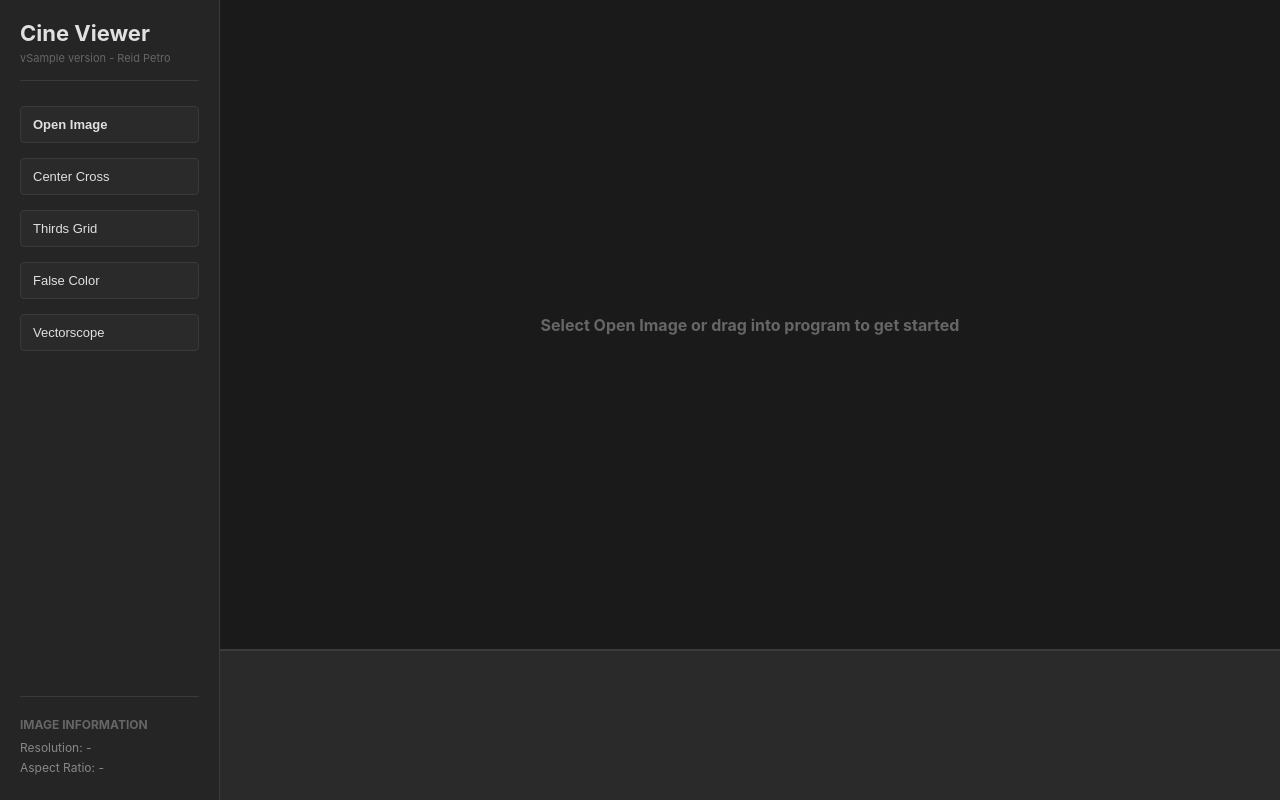
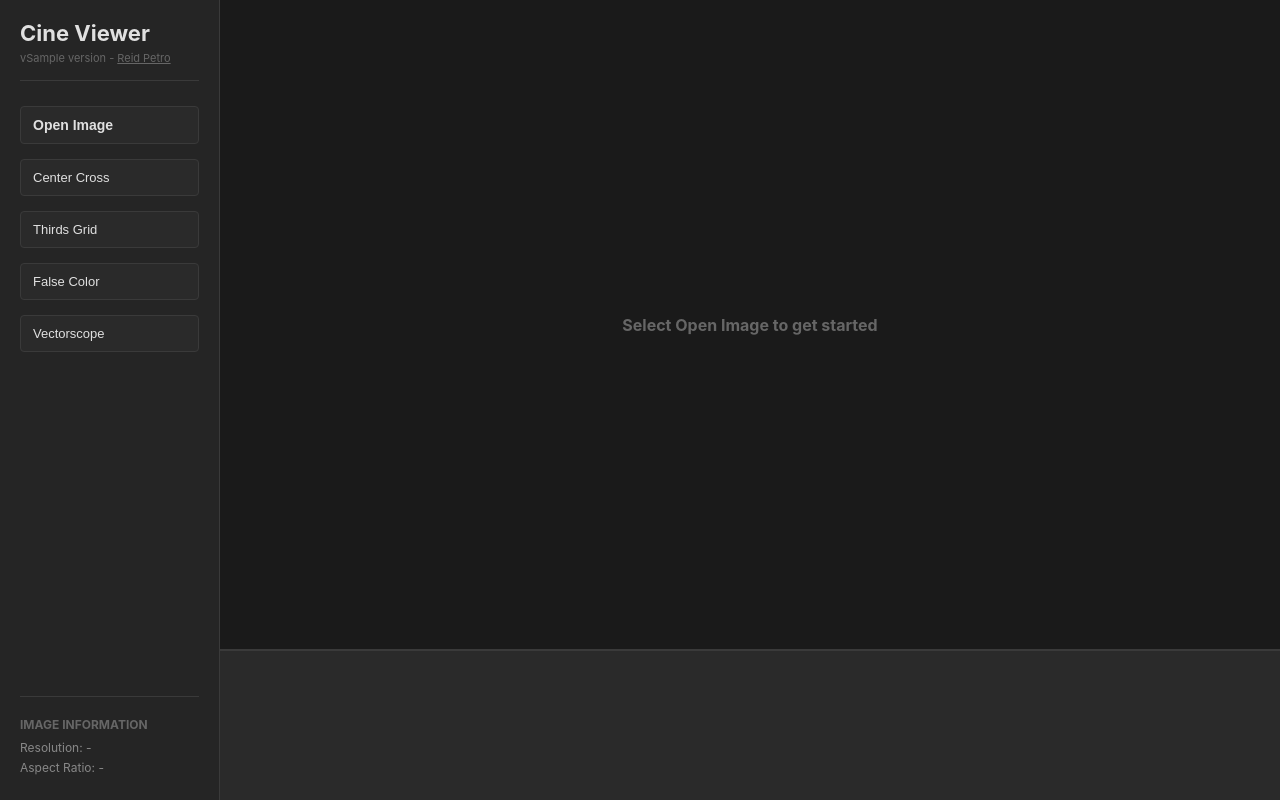
Before and after one commit to madmanhulk/cine-viewer, a Flask app: template src/cineviewer/templates/index.html in a window 1280 px wide. Run offline with Flask 3, Linux system fonts and the light colour scheme; the template is opened without the code that fills it: most values are stand-ins (such as "Sample title", 1, 10 or a date in 2020); parts of the project's set-up code (start-up, migrations or seed data) failed here and were passed over.

Commit message:
index, hyperlink adjusted text, added logging v0.25

```diff
--- a/src/cineviewer/app.py
+++ b/src/cineviewer/app.py
@@ -5,6 +5,11 @@ from PIL import Image
 import io
 import base64
 import os
+import time
+import logging
+import threading
+from datetime import datetime
+from collections import defaultdict
 
 # Read version from VERSION file
 with open(os.path.join(os.path.dirname(__file__), 'VERSION')) as f:
@@ -14,6 +19,18 @@ app = Flask(__name__, template_folder='templates', static_folder='static')
 app.config['MAX_CONTENT_LENGTH'] = 50 * 1024 * 1024  # 50MB max upload
 app.config['UPLOAD_FOLDER'] = os.path.join(os.path.dirname(__file__), 'uploads')
 os.makedirs(app.config['UPLOAD_FOLDER'], exist_ok=True)
+
+# Set up logging
+logging.basicConfig(
+    level=logging.INFO,
+    format='%(asctime)s - %(message)s',
+    datefmt='%Y-%m-%d %H:%M:%S'
+)
+logger = logging.getLogger(__name__)
+
+# Client tracking
+clients = defaultdict(lambda: {"last_seen": 0})
+client_lock = threading.Lock()
 
 ALLOWED_EXTENSIONS = {'png', 'jpg', 'jpeg', 'bmp', 'tiff'}
 
@@ -135,6 +152,30 @@ def image_to_base64(image_array):
     img.save(buffered, format="PNG")
     return base64.b64encode(buffered.getvalue()).decode()
 
+def cleanup_clients():
+    """Remove clients that haven't been seen in the last 10 seconds"""
+    while True:
+        time.sleep(5)  # Check every 5 seconds
+        current_time = time.time()
+        active_count = 0
+
+        with client_lock:
+            # Remove clients not seen in the last 10 seconds
+            for client_ip, data in list(clients.items()):
+                if current_time - data["last_seen"] > 10:
+                    del clients[client_ip]
+                else:
+                    active_count += 1
+
+            logger.info(f"Active clients: {active_count}")
+
+@app.before_request
+def track_client():
+    """Track client connection"""
+    client_ip = request.remote_addr
+    with client_lock:
+        clients[client_ip]["last_seen"] = time.time()
+
 @app.route('/')
 def index():
     return render_template('index.html', version=__version__)
@@ -221,4 +262,8 @@ def false_color():
         return jsonify({'error': str(e)}), 500
 
 if __name__ == '__main__':
+    # Start the cleanup thread
+    cleanup_thread = threading.Thread(target=cleanup_clients, daemon=True)
+    cleanup_thread.start()
+
     app.run(debug=True, host='0.0.0.0', port=8080)
--- a/src/cineviewer/static/css/style.css
+++ b/src/cineviewer/static/css/style.css
@@ -46,6 +46,11 @@ body {
     color: #666;
 }
 
+.subtitle a {
+    color: #666;
+    text-decoration: underline;
+}
+
 .control-section {
     margin-bottom: 15px;
 }
@@ -83,6 +88,12 @@ body {
     font-weight: 500;
     transition: all 0.2s;
     text-align: left;
+}
+
+.btn.btn-primary {
+    font-size: 14px;
+    font-weight: bold;
+    background-color: #2a2a2a;
 }
 
 .btn:hover {
--- a/src/cineviewer/templates/index.html
+++ b/src/cineviewer/templates/index.html
@@ -12,7 +12,7 @@
         <aside class="sidebar">
             <div class="logo">
                 <h1>Cine Viewer</h1>
-                <p class="subtitle">v{{ version }} - Reid Petro</p>
+                <p class="subtitle">v{{ version }} - <a href="https://www.reidpetro.com" target="_blank" rel="noopener noreferrer">Reid Petro</a></p>
             </div>
 
             <!-- File Upload -->
@@ -71,7 +71,7 @@
                 <div class="image-container">
                     <canvas id="imageCanvas" class="image-canvas"></canvas>
                     <div class="placeholder" id="placeholder">
-                        <p>Select Open Image or drag into program to get started</p>
+                        <p>Select Open Image to get started</p>
                     </div>
                 </div>
 
```
Also changed, not shown: 1 other file.
